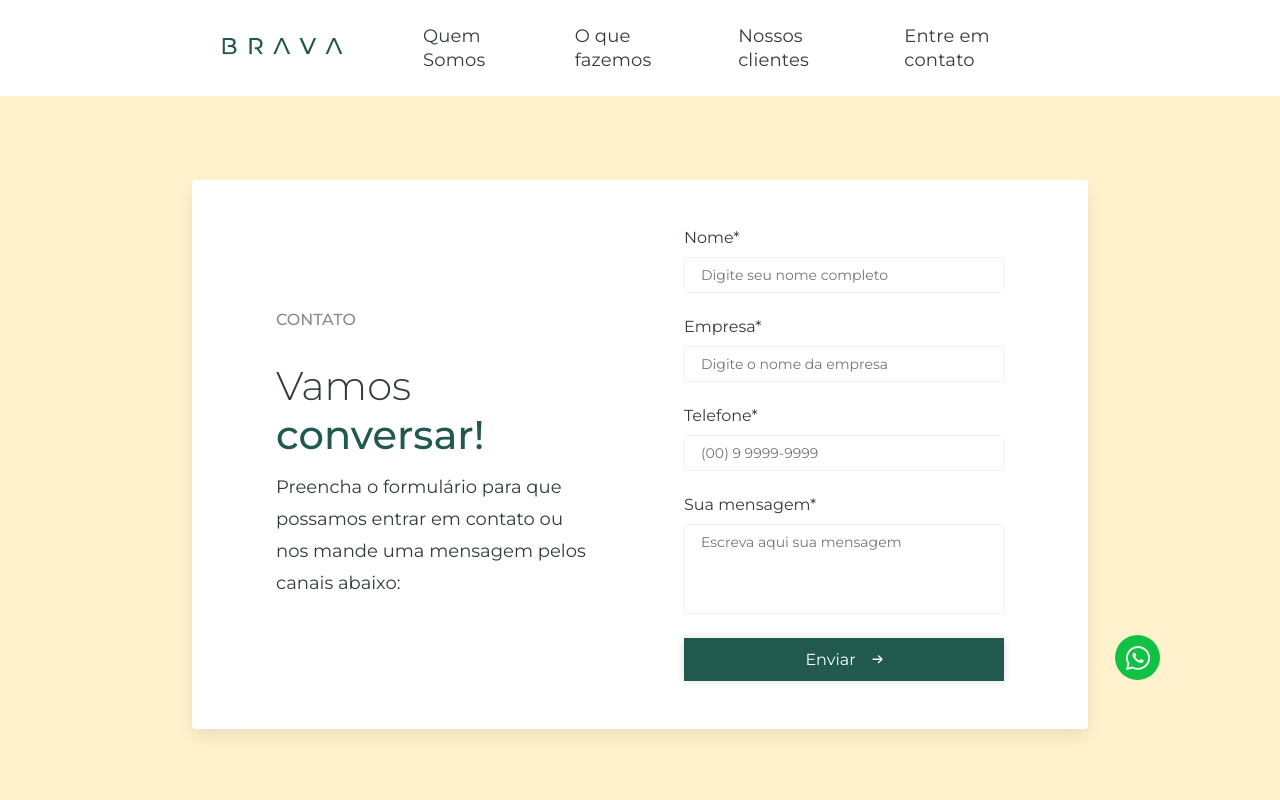
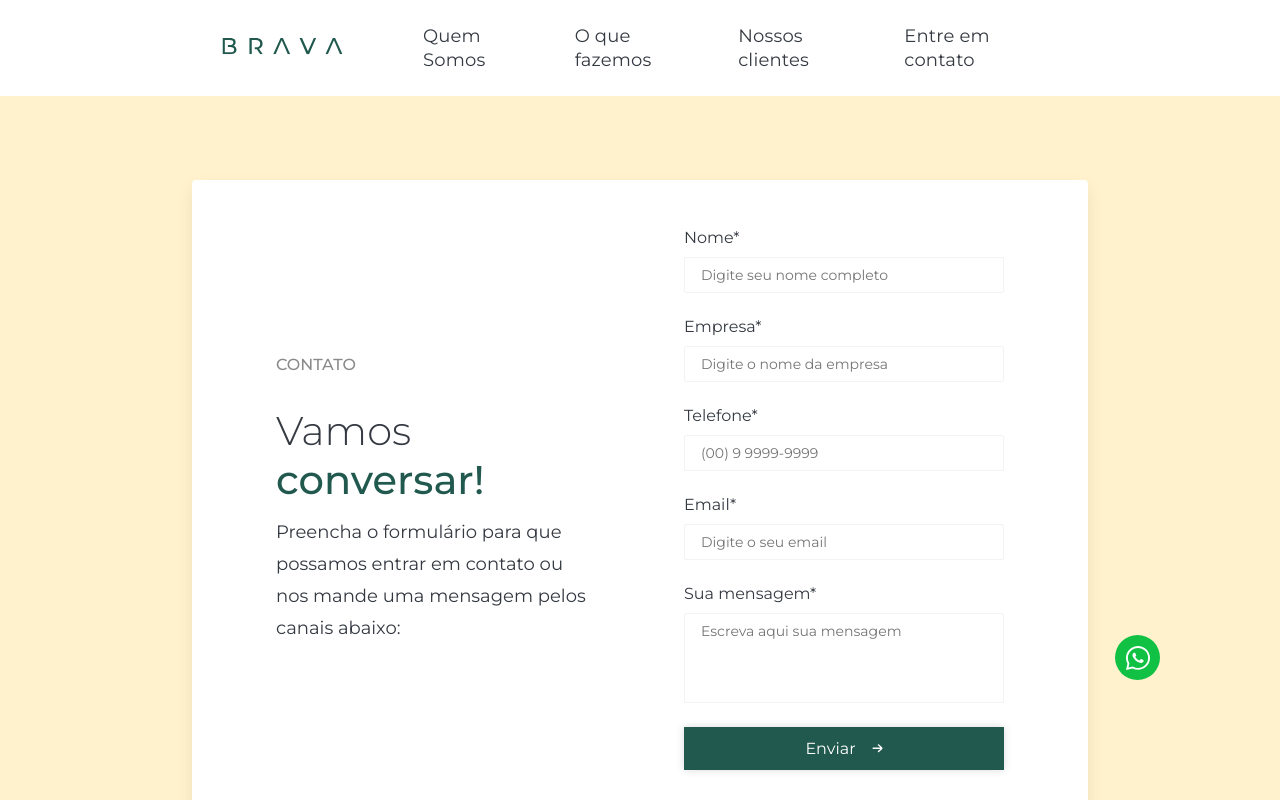
Before and after one commit to ArtthurMagnabosco/siteBrava, a React (Vite) app: page /entre-em-contato in a window 1280 px wide. Shown: the top 800 px of the page. Built offline with nearby package versions, Linux system fonts and the light colour scheme.

Commit message:
wecsup3050 - Adicionar campo de email no formulário de contato do site da Brava

```diff
--- a/src/components/Form/index.jsx
+++ b/src/components/Form/index.jsx
@@ -9,15 +9,16 @@ const Form = ({ home }) => {
   const [company, setCompany] = useState("");
   const [phone, setPhone] = useState("");
   const [message, setMessage] = useState("");
-
+  const [email, setEmail] = useState("");
   const [contact, setContact] = useState({
     name: "",
     email: "",
     subject: "StaticForms - Contato Brava",
     honeypot: "",
     message: "",
-    replyTo: "felipe@wecode.digital",
-    accessKey: "7277fb36-e05f-47ef-86ff-d0bf291ca2a8",
+    //replyTo: "gudutra05@outlook.com",
+    replyTo: "felipe@brava.digital",
+    accessKey: "8cfe55e0-5ad2-4964-a126-47aef2eae4ce",
   });
 
   const [response, setResponse] = useState({
@@ -32,8 +33,9 @@ const Form = ({ home }) => {
       $company: company,
       phone,
       message,
+      email,
     });
-  }, [name, company, phone, message]);
+  }, [name, company, phone, message, email]);
 
   const handleForm = async (event) => {
     event.preventDefault();
@@ -87,6 +89,7 @@ const Form = ({ home }) => {
     setCompany("");
     setPhone("");
     setMessage("");
+    setEmail("");
   };
 
   // const phoneMask = (phone) => {
@@ -175,7 +178,23 @@ const Form = ({ home }) => {
               placeholder="(00) 9 9999-9999"
               maxLength={15}
               minLength={10}
-              // pattern="([0-9]{2}) [0-9]{4,5}-[0-9]{4}"
+            // pattern="([0-9]{2}) [0-9]{4,5}-[0-9]{4}"
+            ></input>
+          </label>
+          <label className="form__label">
+            Email*
+            <input
+              className="form__input"
+              onChange={(event) => setEmail(event.target.value)}
+              // onBlur={(event) => setPhone(phoneMask(event.target.value))}
+
+              value={email}
+              required
+              name="email"
+              type="email"
+              placeholder="Digite o seu email"
+
+            // pattern="([0-9]{2}) [0-9]{4,5}-[0-9]{4}"
             ></input>
           </label>
           <label className="form__label">
```
